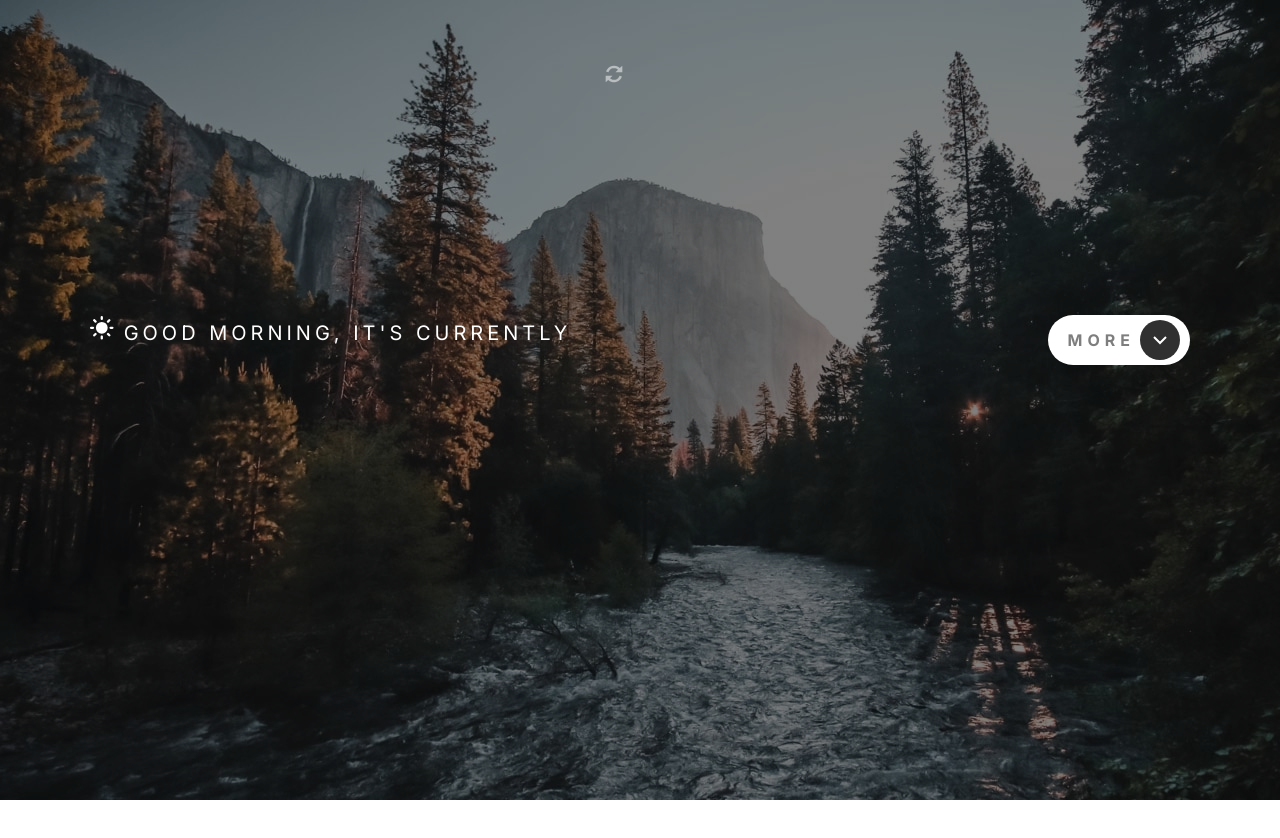
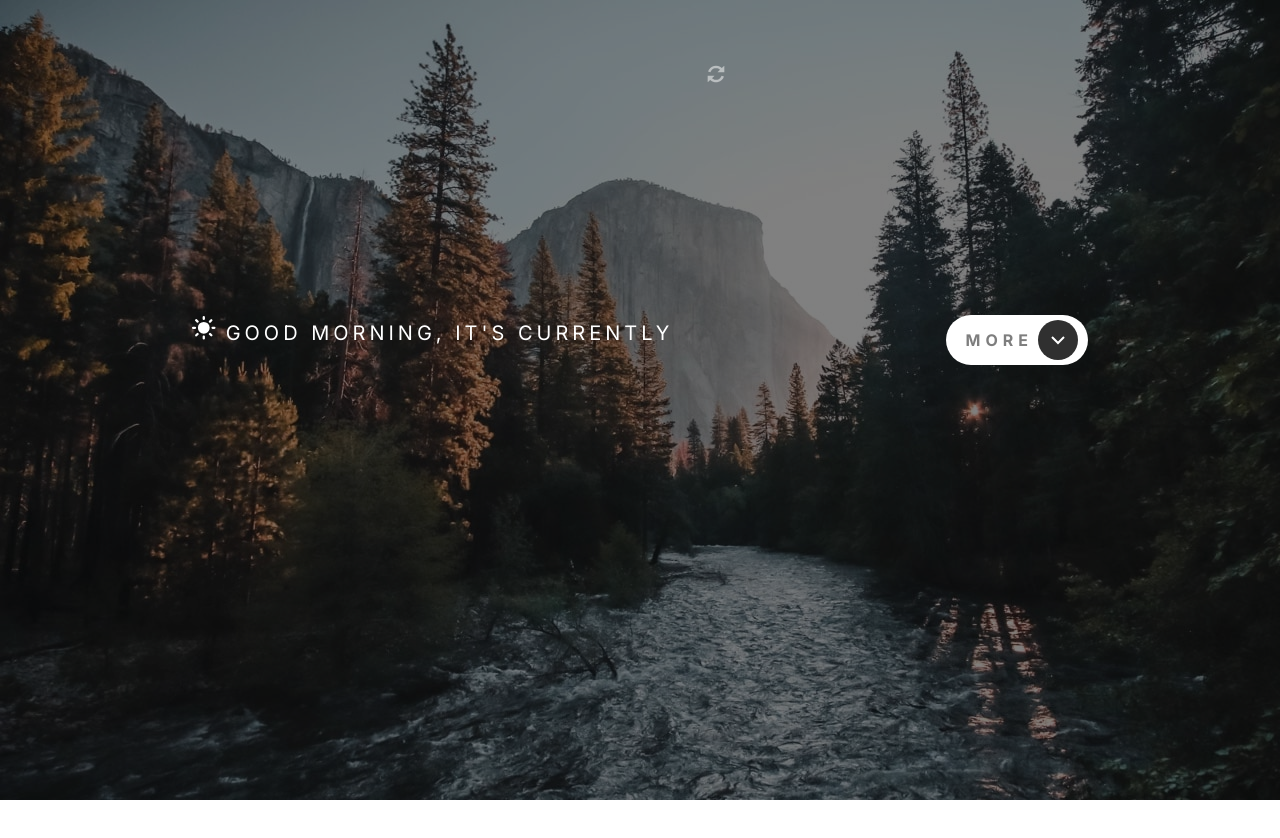
Before and after one commit to boubouleuh/js_2, a plain HTML site: page index.html in a window 1280 px wide. Shown: the top 838 px of the page. After the commit the page ends 800 px from the top, so only its background shows below. Drawn offline with Linux system fonts and the light colour scheme; no server answers.

Commit message:
css improved and removed background div

```diff
--- a/index.html
+++ b/index.html
@@ -9,7 +9,6 @@
     <title>Clock</title>
 </head>
 <body>
-    <div class="background-image"></div>
     <main id="main">
         <div id="top">
             <div class="quote-author">
--- a/script.js
+++ b/script.js
@@ -52,7 +52,7 @@ var arrow = document.getElementById("arrow")
             .then(result =>{
                 const cd = result.countryCode;
                 const city = result.city;
-                region.innerText = `in ${city}, ${cd}`;
+                region.innerHTML = `in ${city}, ${cd}`;
             })
             .catch(error => console.log('error', error));
 
--- a/style.css
+++ b/style.css
@@ -1,40 +1,32 @@
 
 @import url('https://fonts.googleapis.com/css2?family=Inter:wght@300;400;700&display=swap');
-
+html
+{
+    overflow: hidden;
+}
 body
 {
-    overflow-y: hidden;
+    overflow: hidden;
     margin: 0;
-    display: flex;
-    justify-content: center;
     font-family: 'Inter', sans-serif;
-
+    background: url("consignes/starter-code/assets/desktop/bg-image-daytime.jpg") no-repeat;
+    background-size: cover;
+    backdrop-filter: brightness(50%);
+    height: 100vh;
 }
 
-.background-image
-{
-    overflow: hidden;
-    position: fixed;
-    z-index: -1;
-    width: 100%;
-    height: 100%;
-    background: url("consignes/starter-code/assets/desktop/bg-image-daytime.jpg") no-repeat;
-    background-size: cover;
-    filter: brightness(50%);
-}
 
 main
 {
-    width: 1100px;
+    justify-items: center;
+    width: 100%;
     margin-top: 3.75rem;
     transition: 500ms;
     display: flex;
-    align-items: center;
-    justify-content: center;
     flex-direction: column;
 }
-
 #top {
+    margin-left:15%;
     transition: 500ms;
     display: flex;
     width:100%;
@@ -65,9 +57,8 @@ main
 }
 #bottom
 {
-
     display: grid;
-    grid-template-columns: auto max-content;
+    grid-template-columns: 15% auto auto 15%;
     width:100%;
     text-transform: uppercase;
     color:white;
@@ -100,12 +91,18 @@ main
 
 #right
 {
+    grid-column: 3;
+    color:black;
+    align-self: end;
+    justify-self: end;
+}
+#left
+{
     grid-column: 2;
-    color:black;
-    align-self: flex-end;
 }
 #btn-more
 {
+    width: fit-content;
     transition: 500ms;
     display: flex;
     align-items: center;
@@ -146,7 +143,7 @@ main
     position:absolute;
     bottom:0;
     height:50vh;
-    width:100%
+    width:100vw;
 }
 #line
 {
```
